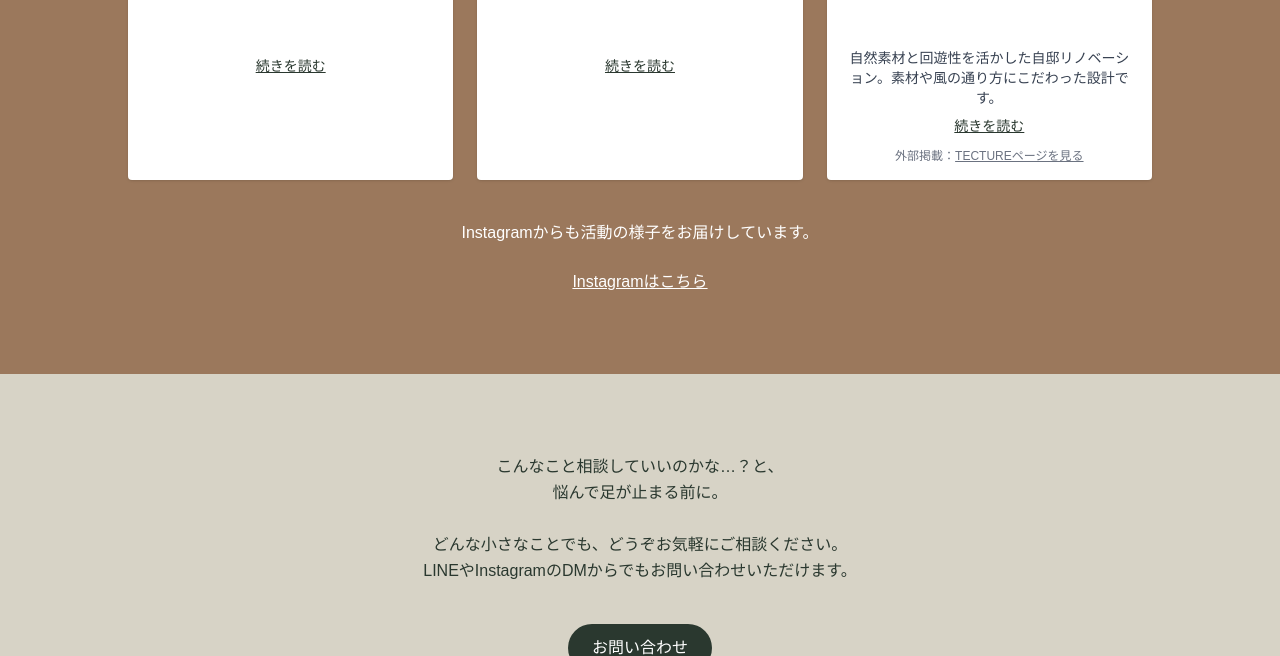
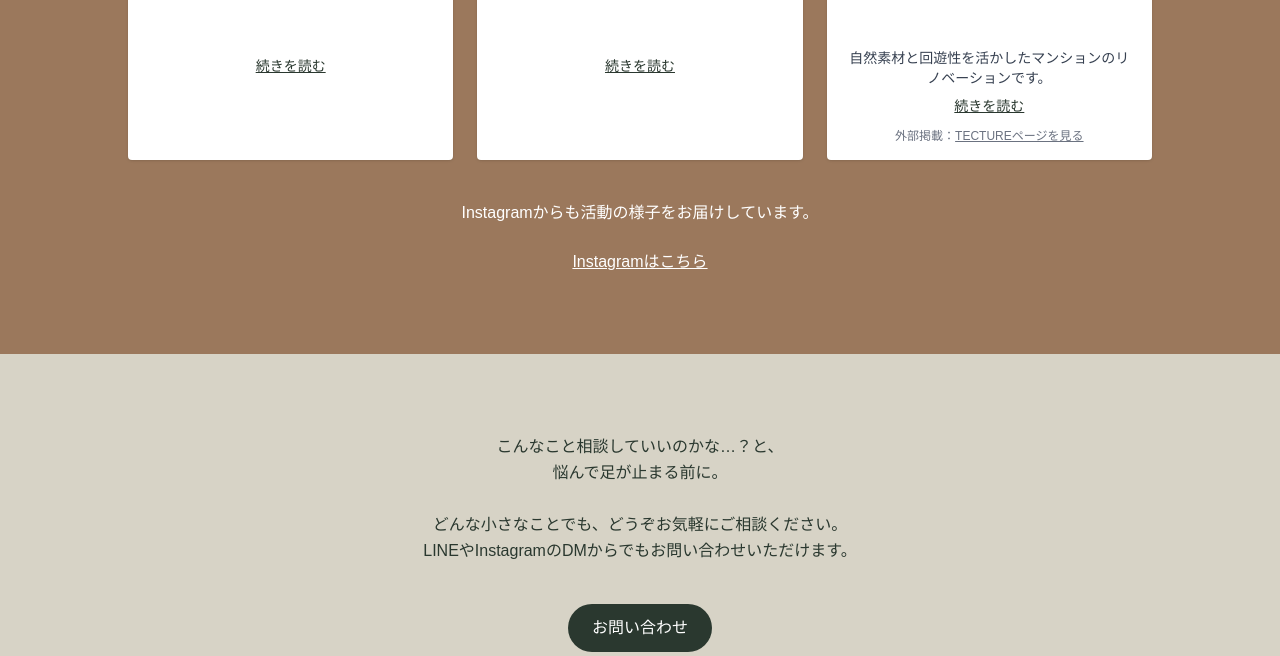
Before and after one commit to sen-llc/sen-llc.github.io, a Jekyll site: the page built from index.html, in a window 1280 px wide and 900 px high, scrolled down 2256 px, cut to the strip 244-900 px from the top of the window. Built offline with Jekyll 4.4.1, drawn with Linux system fonts in a browser that asks for light colours; nearby versions of some CDN libraries; some web fonts are replaced.

Commit message:
Update 01_sen_home.md

```diff
--- a/_journal/design/01_sen_home.md
+++ b/_journal/design/01_sen_home.md
@@ -1,10 +1,10 @@
 ---
 layout: default
 theme: design-theme
-title: 《《の家｜川沿いのリノベーション
+title: 巛の家｜ハウスリノベーション
 date: 2024-09-01
 type: design
-description: 自然素材と回遊性を活かした自邸リノベーション。素材や風の通り方にこだわった設計です。
+description: 自然素材と回遊性を活かしたマンションのリノベーションです。
 image: /assets/sen_main.jpg
 link: https://www.tecture.jp/projects/5608
 ---
```
